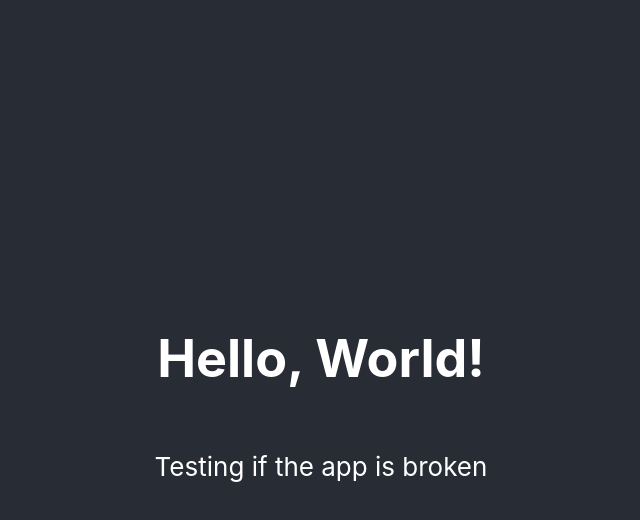
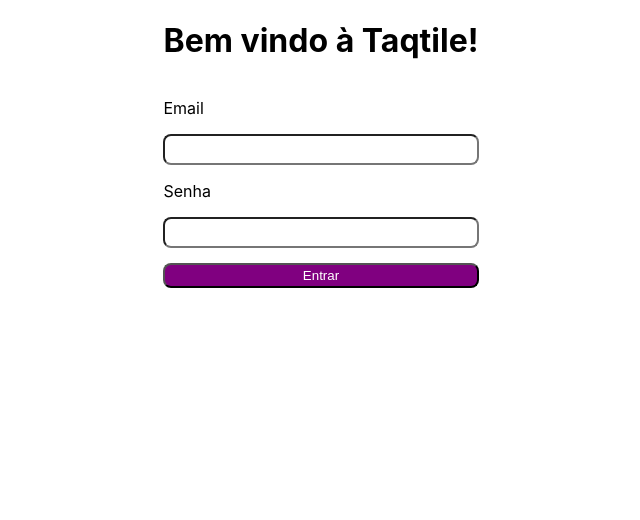
Before and after one commit to indigotech/onboard-gustavo-barros, a React (Create React App) app: page / in a window 1280 px wide. Shown: the top 520 px of the page, without its empty margins (319-959 px from the left). Built offline with nearby package versions, Linux system fonts and the light colour scheme.

Commit message:
create login screen

```diff
--- a/src/App.css
+++ b/src/App.css
@@ -1,38 +1,31 @@
 .App {
-  text-align: center;
-}
-
-.App-logo {
-  height: 40vmin;
-  pointer-events: none;
-}
-
-@media (prefers-reduced-motion: no-preference) {
-  .App-logo {
-    animation: App-logo-spin infinite 20s linear;
-  }
+  text-align: left;
 }
 
 .App-header {
-  background-color: #282c34;
-  min-height: 100vh;
+  background-color: #fff;
   display: flex;
   flex-direction: column;
   align-items: center;
   justify-content: center;
-  font-size: calc(10px + 2vmin);
-  color: white;
+  color: black;
 }
 
-.App-link {
-  color: #61dafb;
+.App-form {
+  display: flex;
+  flex-direction: column;
 }
 
-@keyframes App-logo-spin {
-  from {
-    transform: rotate(0deg);
-  }
-  to {
-    transform: rotate(360deg);
-  }
+.Submit-button {
+  margin-top: 15px;
+  background-color: purple;
+  color: #fff;
+  border-radius: 8px;
+  justify-content: center;
+  height: 25px;
 }
+
+.Input {
+  border-radius: 8px;
+  height: 25px;
+}
--- a/src/App.tsx
+++ b/src/App.tsx
@@ -4,8 +4,18 @@
   return (
     <div className='App'>
       <header className='App-header'>
-        <h1>Hello, World!</h1>
-        <p>Testing if the app is broken</p>
+        <form className='App-form'>
+          <h1>Bem vindo à Taqtile!</h1>
+          <div className='App-form'>
+            <p>Email</p>
+            <input type='text' name='email' className='Input' />
+          </div>
+          <div className='App-form'>
+            <p>Senha</p>
+            <input type='text' name='senha' className='Input' />
+          </div>
+          <input type='submit' value='Entrar' className='Submit-button' />
+        </form>
       </header>
     </div>
   );
```
Also changed, not shown: 1 other file (tests, documents, lock files or other folders).
